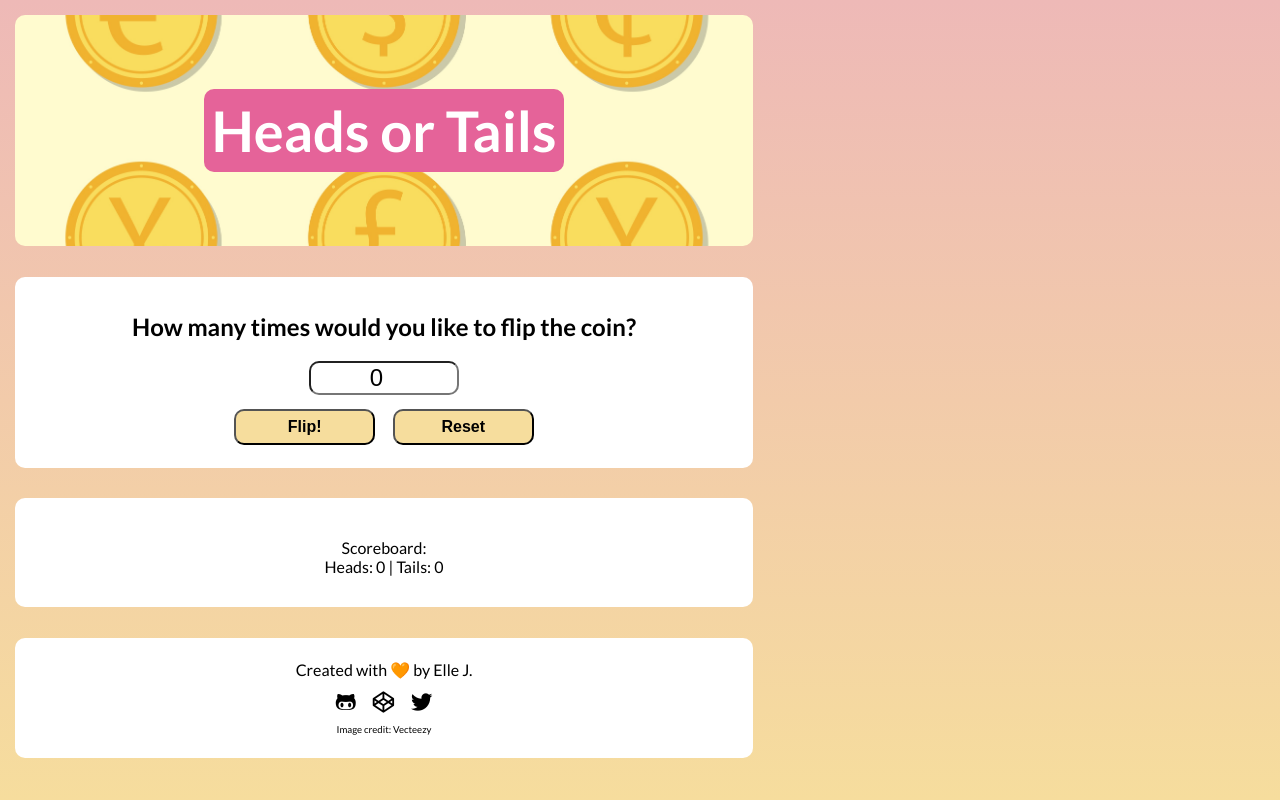
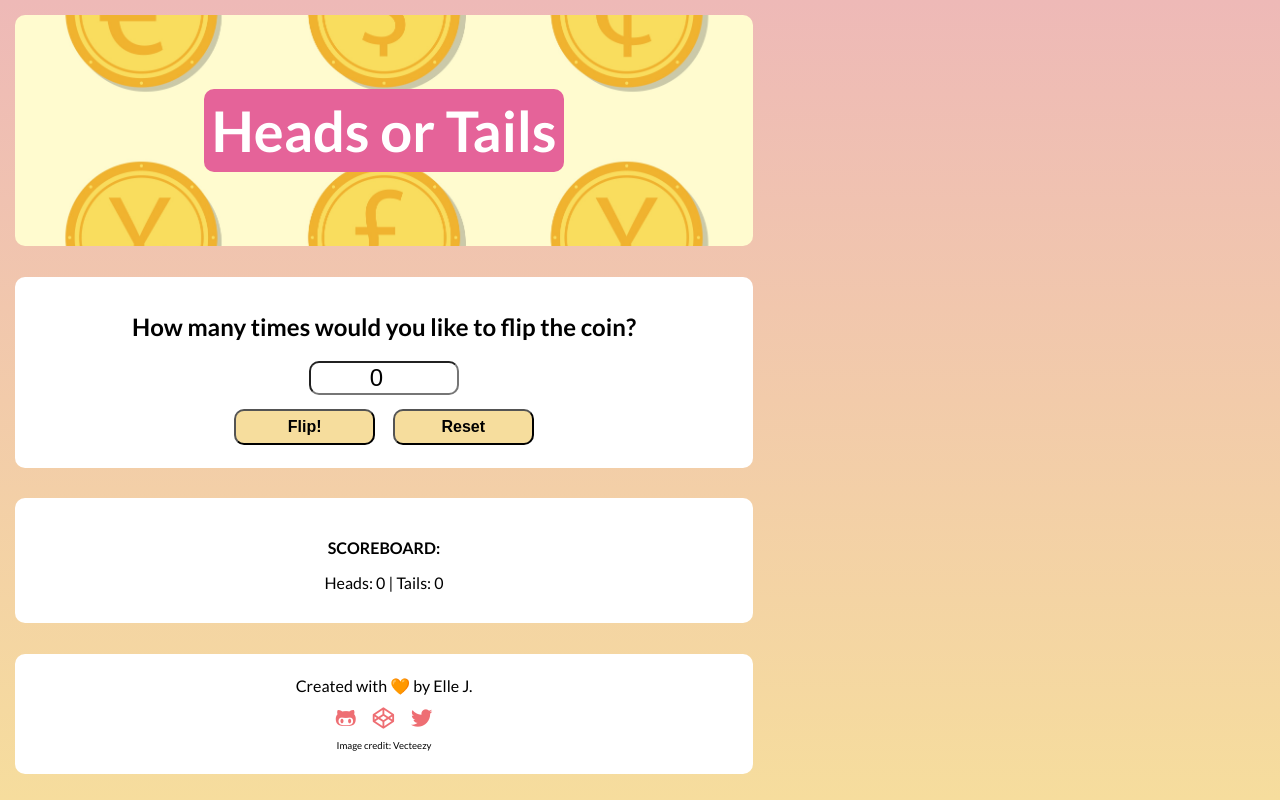
Before and after one commit to ellehallal/coin-flip-simulator, a plain HTML site: page index.html in a window 1280 px wide. Drawn offline with Linux system fonts and the light colour scheme.

Commit message:
edit styling of scoreboard text. Change colour of social media links

```diff
--- a/index.html
+++ b/index.html
@@ -28,8 +28,10 @@
 
     <div>
       <p id="results"></p>
+      <p class="scoreboard">
+        SCOREBOARD:
+      </p>
       <p>
-        Scoreboard:<br />
         <span id="headsresults">Heads: 0</span> | <span id="tailsresults">Tails: 0</span>
       </p>
 
--- a/style.css
+++ b/style.css
@@ -73,6 +73,10 @@ input[type=button]{
   border-radius: 10px;
 }
 
+.scoreboard{
+  font-weight: bold;
+}
+
 #results{
   font-size: 1.5rem;
   font-weight: bold;
@@ -89,11 +93,11 @@ footer > p{
 .fab {
   color: #000000;
   margin: 1%;
-  font-size: 0.5rem;
+  color: #EE6E73
 }
 
 .fab:hover {
-  color: #EE6E73;
+  color: #F6DD9D;
 }
 
 a {
```
